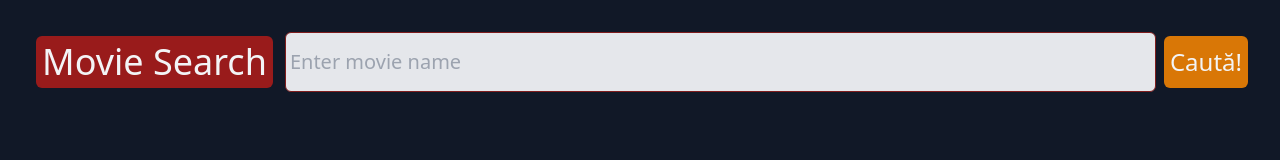
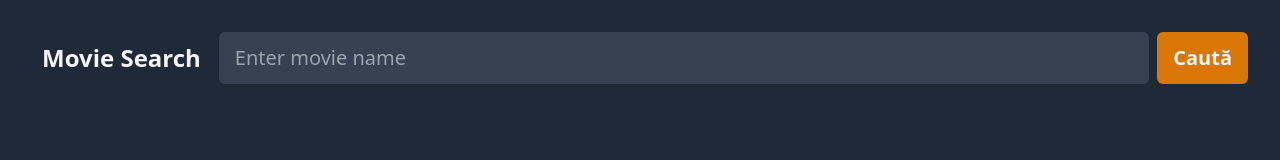
Before and after one commit to Olya3ch/MovieSearch, a website: page index.html in a window 1280 px wide. Drawn offline with nearby package versions, Linux system fonts and the light colour scheme.

Commit message:
changes css details

```diff
--- a/index.html
+++ b/index.html
@@ -11,19 +11,25 @@
 
     <title>Movie Search</title>
   </head>
-  <body class="m-8 bg-gray-900">
+  <body class="m-8 bg-gray-800">
     <div class="flex space-x-2">
-      <h1 class="p-1.5 text-4xl text-gray-100 m-1 rounded-md w-max bg-red-800">
+      <h1
+        class="p-1.5 text-2xl text-gray-100 m-1 rounded-md w-max font-extrabold"
+      >
         Movie Search
       </h1>
       <input
         class="
           flex-grow
           p-1
-          border border-red-900
+          text-white
+          outline-none
           rounded-md
-          bg-gray-200
+          bg-gray-700
           text-xl
+          focus:ring-2 focus:ring-gray-600
+          focus:placeholder-white
+          px-4
         "
         type="text"
         id="movieName"
@@ -31,15 +37,24 @@
         placeholder="Enter movie name"
       />
       <button
-        class="p-1.5 text-2xl text-gray-100 m-1 rounded-md w-max bg-yellow-600"
+        class="
+          py-2
+          px-4
+          text-xl
+          font-bold
+          text-gray-100
+          rounded-md
+          w-max
+          bg-yellow-600
+        "
       >
-        Caută!
+        Caută
       </button>
     </div>
 
     <div
       id="movie_grid"
-      class="grid grid-cols-5 place-items-stretch gap-4 space-y-4 m-4"
+      class="grid grid-cols-5 place-items-stretch gap-4 m-4 mt-8"
     ></div>
 
     <script>
```
